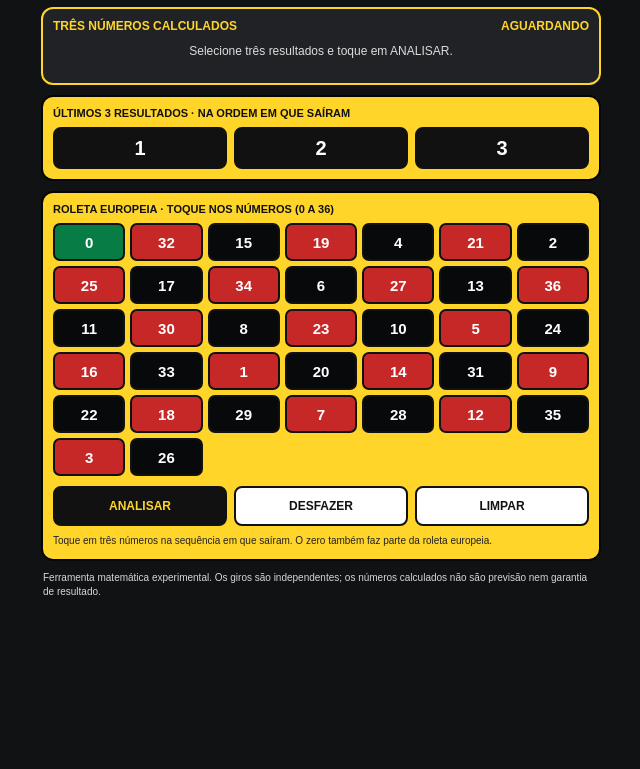
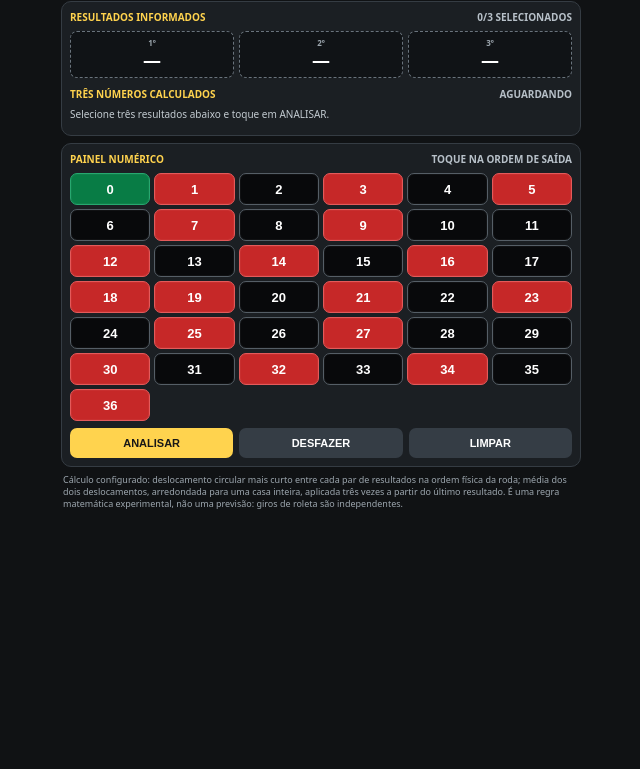
Before and after one commit to andreccardosso/roleta-europeia., a plain HTML site: page index.html in a window 1280 px wide. Shown: the part 31-800 px from the top of the page, without its empty margins (319-959 px from the left). Drawn offline with Linux system fonts and the light colour scheme.

Commit message:
Reformular interface compacta e análise de deslocamento europeia

```diff
--- a/index.html
+++ b/index.html
@@ -4,104 +4,102 @@
 <meta charset="utf-8">
 <meta name="viewport" content="width=device-width,initial-scale=1,viewport-fit=cover">
 <meta name="theme-color" content="#101214">
-<title>Roleta Europeia - Painel de Deslocamento</title>
+<title>ROULETTE DISPLACEMENT – EUROPEAN</title>
 <style>
-:root{--yellow:#ffd52a;--black:#08090b;--red:#c62828;--green:#087c45}
+:root{--bg:#101214;--panel:#1b1f23;--line:#353c43;--gold:#ffd34e;--red:#c62828;--black:#08090b;--green:#087c45;--blue:#20c9ff}
 *{box-sizing:border-box}
-body{margin:0;padding:10px;background:#101214;color:#fff;font:14px Arial,system-ui,sans-serif}
-main{max-width:560px;margin:auto}
-header{display:flex;justify-content:space-between;align-items:center;margin:2px 0 10px;font-weight:900}
-header strong{color:var(--yellow);letter-spacing:.5px}
-header small{font-size:10px;color:#c7c7c7}
-.result{background:#202226;border:2px solid var(--yellow);border-radius:12px;padding:10px;margin-bottom:10px}
-.result-title{display:flex;justify-content:space-between;gap:8px;color:var(--yellow);font-weight:900;font-size:12px}
-.outputs{display:flex;gap:8px;margin-top:9px}
-.output{flex:1;text-align:center;background:#101214;border:1px solid #555;border-radius:8px;padding:7px}
-.output small{display:block;color:#ddd;font-size:10px}
-.output b{font-size:25px}
-.empty{padding:11px 2px;color:#ddd;text-align:center;font-size:12px}
-.panel{background:var(--yellow);color:#111;border:2px solid #050505;border-radius:12px;padding:10px;margin-bottom:10px}
-.label{font-size:11px;font-weight:900;margin-bottom:8px}
-.slots{display:flex;gap:7px}
-.slot{flex:1;min-height:42px;display:grid;place-items:center;background:#111;color:white;border:2px solid #111;border-radius:8px;font-weight:900;font-size:20px}
-.slot.filled{border-color:white}
-.grid{display:grid;grid-template-columns:repeat(7,minmax(0,1fr));gap:5px}
-.num{min-width:0;min-height:38px;border:2px solid #111;border-radius:7px;color:white;font-size:15px;font-weight:900}
-.num.red{background:var(--red)}
-.num.black{background:#08090b}
-.num.green{background:var(--green)}
-.num.selected{outline:3px solid white;outline-offset:1px}
-.num:disabled{opacity:.45}
-.actions{display:flex;gap:7px;margin-top:10px}
-.btn{flex:1;border:2px solid #111;border-radius:8px;padding:11px 4px;font-weight:900;font-size:12px}
-.analyze{background:#111;color:var(--yellow)}
-.other{background:#fff;color:#111}
-.hint{font-size:10px;line-height:1.45;margin-top:8px;color:#222}
-.footer{color:#d7d7d7;font-size:10px;line-height:1.4;margin:4px 2px}
-@media(max-width:360px){body{padding:6px}.num{min-height:33px;font-size:13px}.panel{padding:8px}.grid{gap:4px}}
+body{margin:0;padding:7px;background:var(--bg);color:#f5f6f7;font:13px system-ui,Arial,sans-serif}
+main{max-width:520px;margin:auto}
+header{display:flex;justify-content:space-between;align-items:center;margin:0 1px 7px;gap:8px}
+.brand{font-size:13px;font-weight:900;letter-spacing:.35px}.brand span{color:var(--gold)}
+header small{font-size:9px;color:#aeb6bd}
+.card{background:var(--panel);border:1px solid var(--line);border-radius:10px;padding:8px;margin-bottom:7px}
+.result-title,.section-title{display:flex;justify-content:space-between;align-items:center;gap:6px;font-size:10px;font-weight:900;color:var(--gold)}
+.status{color:#b7c0c8;font-weight:700}
+.input-row{display:flex;gap:5px;margin-top:7px}
+.input-slot{flex:1;min-width:0;text-align:center;border:1px dashed #69737c;border-radius:7px;padding:5px 2px;color:#fff;font-weight:900;font-size:18px;min-height:35px;background:#101316}
+.input-slot small{display:block;color:#9ca6ae;font-size:8px;font-weight:700}
+.input-slot.filled{border:1px solid var(--gold)}
+.output-row{display:flex;gap:6px;margin-top:7px}
+.output{flex:1;min-width:0;text-align:center;background:#101316;border:1px solid #3c4650;border-radius:8px;padding:5px 2px}
+.output small{display:block;color:#c0c8ce;font-size:9px;font-weight:700}
+.output b{display:block;font-size:23px;line-height:1.25;color:var(--gold);text-shadow:0 0 9px #ffd34e55}
+.explain{margin-top:6px;font-size:10px;line-height:1.4;color:#c3cbd1}
+.grid{display:grid;grid-template-columns:repeat(6,minmax(0,1fr));gap:4px;margin-top:7px}
+.num{min-width:0;min-height:32px;border:1px solid #58616a;border-radius:7px;color:#fff;font-weight:900;font-size:13px;background:#111;box-shadow:inset 0 0 0 1px #ffffff08}
+.num.red{background:var(--red);border-color:#e45a5a}
+.num.black{background:var(--black);border-color:#555e66}
+.num.green{background:var(--green);border-color:#27a86f}
+.num.selected{outline:2px solid var(--gold);outline-offset:1px;box-shadow:0 0 8px #ffd34e77}
+.num:disabled{opacity:.42}
+.actions{display:flex;gap:6px;margin-top:7px}
+button.action{flex:1;border:0;border-radius:7px;padding:9px 5px;font-weight:900;font-size:11px}
+#analyze{background:var(--gold);color:#171717}
+#undo,#clear{background:#353d45;color:#fff}
+.note{font-size:9px;line-height:1.35;color:#9da7af;margin:6px 2px 0}
+@media(max-width:340px){body{padding:5px}.card{padding:7px}.num{min-height:29px;font-size:12px}.grid{gap:3px}.output b{font-size:20px}}
 </style>
 </head>
 <body>
 <main>
-<header><div>ROULETTE <strong>EUROPEAN</strong></div><small>PAINEL DE DESLOCAMENTO</small></header>
-<section class="result">
- <div class="result-title"><span>TRÊS NÚMEROS CALCULADOS</span><span id="status">AGUARDANDO</span></div>
- <div id="outputs" class="empty">Selecione três resultados e toque em ANALISAR.</div>
- <div id="detail" class="footer" aria-live="polite"></div>
+<header><div class="brand">ROULETTE <span>DISPLACEMENT</span></div><small>EUROPEAN • 0–36</small></header>
+<section class="card">
+ <div class="result-title"><span>RESULTADOS INFORMADOS</span><span class="status" id="status">0/3 SELECIONADOS</span></div>
+ <div class="input-row" id="slots">
+  <div class="input-slot"><small>1º</small>—</div><div class="input-slot"><small>2º</small>—</div><div class="input-slot"><small>3º</small>—</div>
+ </div>
+ <div class="result-title" style="margin-top:9px"><span>TRÊS NÚMEROS CALCULADOS</span><span class="status" id="calcStatus">AGUARDANDO</span></div>
+ <div id="outputs" class="explain">Selecione três resultados abaixo e toque em ANALISAR.</div>
+ <div id="detail" class="explain" aria-live="polite"></div>
 </section>
-<section class="panel">
- <div class="label">ÚLTIMOS 3 RESULTADOS · NA ORDEM EM QUE SAÍRAM</div>
- <div class="slots" id="slots"><div class="slot">1</div><div class="slot">2</div><div class="slot">3</div></div>
-</section>
-<section class="panel">
- <div class="label">ROLETA EUROPEIA · TOQUE NOS NÚMEROS (0 A 36)</div>
+<section class="card">
+ <div class="section-title"><span>PAINEL NUMÉRICO</span><span class="status">TOQUE NA ORDEM DE SAÍDA</span></div>
  <div class="grid" id="grid">
   <button type="button" class="num green" data-n="0">0</button>
+  <button type="button" class="num red" data-n="1">1</button>
+  <button type="button" class="num black" data-n="2">2</button>
+  <button type="button" class="num red" data-n="3">3</button>
+  <button type="button" class="num black" data-n="4">4</button>
+  <button type="button" class="num red" data-n="5">5</button>
+  <button type="button" class="num black" data-n="6">6</button>
+  <button type="button" class="num red" data-n="7">7</button>
+  <button type="button" class="num black" data-n="8">8</button>
+  <button type="button" class="num red" data-n="9">9</button>
+  <button type="button" class="num black" data-n="10">10</button>
+  <button type="button" class="num black" data-n="11">11</button>
+  <button type="button" class="num red" data-n="12">12</button>
+  <button type="button" class="num black" data-n="13">13</button>
+  <button type="button" class="num red" data-n="14">14</button>
+  <button type="button" class="num black" data-n="15">15</button>
+  <button type="button" class="num red" data-n="16">16</button>
+  <button type="button" class="num black" data-n="17">17</button>
+  <button type="button" class="num red" data-n="18">18</button>
+  <button type="button" class="num red" data-n="19">19</button>
+  <button type="button" class="num black" data-n="20">20</button>
+  <button type="button" class="num red" data-n="21">21</button>
+  <button type="button" class="num black" data-n="22">22</button>
+  <button type="button" class="num red" data-n="23">23</button>
+  <button type="button" class="num black" data-n="24">24</button>
+  <button type="button" class="num red" data-n="25">25</button>
+  <button type="button" class="num black" data-n="26">26</button>
+  <button type="button" class="num red" data-n="27">27</button>
+  <button type="button" class="num black" data-n="28">28</button>
+  <button type="button" class="num black" data-n="29">29</button>
+  <button type="button" class="num red" data-n="30">30</button>
+  <button type="button" class="num black" data-n="31">31</button>
   <button type="button" class="num red" data-n="32">32</button>
-  <button type="button" class="num black" data-n="15">15</button>
-  <button type="button" class="num red" data-n="19">19</button>
-  <button type="button" class="num black" data-n="4">4</button>
-  <button type="button" class="num red" data-n="21">21</button>
-  <button type="button" class="num black" data-n="2">2</button>
-  <button type="button" class="num red" data-n="25">25</button>
-  <button type="button" class="num black" data-n="17">17</button>
+  <button type="button" class="num black" data-n="33">33</button>
   <button type="button" class="num red" data-n="34">34</button>
-  <button type="button" class="num black" data-n="6">6</button>
-  <button type="button" class="num red" data-n="27">27</button>
-  <button type="button" class="num black" data-n="13">13</button>
+  <button type="button" class="num black" data-n="35">35</button>
   <button type="button" class="num red" data-n="36">36</button>
-  <button type="button" class="num black" data-n="11">11</button>
-  <button type="button" class="num red" data-n="30">30</button>
-  <button type="button" class="num black" data-n="8">8</button>
-  <button type="button" class="num red" data-n="23">23</button>
-  <button type="button" class="num black" data-n="10">10</button>
-  <button type="button" class="num red" data-n="5">5</button>
-  <button type="button" class="num black" data-n="24">24</button>
-  <button type="button" class="num red" data-n="16">16</button>
-  <button type="button" class="num black" data-n="33">33</button>
-  <button type="button" class="num red" data-n="1">1</button>
-  <button type="button" class="num black" data-n="20">20</button>
-  <button type="button" class="num red" data-n="14">14</button>
-  <button type="button" class="num black" data-n="31">31</button>
-  <button type="button" class="num red" data-n="9">9</button>
-  <button type="button" class="num black" data-n="22">22</button>
-  <button type="button" class="num red" data-n="18">18</button>
-  <button type="button" class="num black" data-n="29">29</button>
-  <button type="button" class="num red" data-n="7">7</button>
-  <button type="button" class="num black" data-n="28">28</button>
-  <button type="button" class="num red" data-n="12">12</button>
-  <button type="button" class="num black" data-n="35">35</button>
-  <button type="button" class="num red" data-n="3">3</button>
-  <button type="button" class="num black" data-n="26">26</button>
  </div>
  <div class="actions">
-  <button class="btn analyze" id="analyze" type="button">ANALISAR</button>
-  <button class="btn other" id="undo" type="button">DESFAZER</button>
-  <button class="btn other" id="clear" type="button">LIMPAR</button>
+  <button class="action" id="analyze" type="button">ANALISAR</button>
+  <button class="action" id="undo" type="button">DESFAZER</button>
+  <button class="action" id="clear" type="button">LIMPAR</button>
  </div>
- <div class="hint">Toque em três números na sequência em que saíram. O zero também faz parte da roleta europeia.</div>
 </section>
-<div class="footer">Ferramenta matemática experimental. Os giros são independentes; os números calculados não são previsão nem garantia de resultado.</div>
+<div class="note">Cálculo configurado: deslocamento circular mais curto entre cada par de resultados na ordem física da roda; média dos dois deslocamentos, arredondada para uma casa inteira, aplicada três vezes a partir do último resultado. É uma regra matemática experimental, não uma previsão: giros de roleta são independentes.</div>
 </main>
 <script>
 (function(){
@@ -109,30 +107,48 @@ header small{font-size:10px;color:#c7c7c7}
 const wheel=[0,32,15,19,4,21,2,25,17,34,6,27,13,36,11,30,8,23,10,5,24,16,33,1,20,14,31,9,22,18,29,7,28,12,35,3,26];
 const reds=new Set([1,3,5,7,9,12,14,16,18,19,21,23,25,27,30,32,34,36]);
 const grid=document.getElementById('grid'),slots=document.getElementById('slots');
-const outputs=document.getElementById('outputs'),status=document.getElementById('status'),detail=document.getElementById('detail');
+const outputs=document.getElementById('outputs'),detail=document.getElementById('detail');
+const status=document.getElementById('status'),calcStatus=document.getElementById('calcStatus');
 let picks=[];
 function render(){
  slots.replaceChildren();
- for(let i=0;i<3;i++){const d=document.createElement('div');d.className='slot'+(picks[i]!==undefined?' filled':'');d.textContent=picks[i]!==undefined?String(picks[i]):String(i+1);slots.appendChild(d);}
- grid.querySelectorAll('.num').forEach(b=>{const n=Number(b.dataset.n);b.disabled=picks.length>=3&&!picks.includes(n);b.classList.toggle('selected',picks.includes(n));});
+ for(let i=0;i<3;i++){
+  const d=document.createElement('div');d.className='input-slot'+(picks[i]!==undefined?' filled':'');
+  const s=document.createElement('small');s.textContent=['1º','2º','3º'][i];
+  d.append(s,document.createTextNode(picks[i]===undefined?'—':String(picks[i])));slots.appendChild(d);
+ }
+ status.textContent=picks.length+'/3 SELECIONADOS';
+ grid.querySelectorAll('button[data-n]').forEach(b=>{
+  const n=Number(b.dataset.n);b.disabled=picks.length>=3&&!picks.includes(n);
+  b.classList.toggle('selected',picks.includes(n));
+ });
 }
 grid.addEventListener('click',e=>{
- const b=e.target.closest('button[data-n]');
- if(!b||picks.length>=3)return;
- picks.push(Number(b.dataset.n));status.textContent='3 RESULTADOS: '+picks.length+'/3';detail.textContent='';render();
+ const b=e.target.closest('button[data-n]');if(!b||picks.length>=3)return;
+ picks.push(Number(b.dataset.n));calcStatus.textContent='AGUARDANDO';detail.textContent='';render();
 });
 function signed(a,b){let d=(wheel.indexOf(b)-wheel.indexOf(a)+37)%37;if(d>18)d-=37;return d;}
 document.getElementById('analyze').addEventListener('click',()=>{
- if(picks.length!==3){status.textContent='FALTAM NÚMEROS';detail.textContent='Selecione exatamente três resultados antes de analisar.';return;}
- const d1=signed(picks[0],picks[1]),d2=signed(picks[1],picks[2]),step=Math.round((d1+d2)/2);
- let idx=wheel.indexOf(picks[2]);const result=[];
- for(let i=0;i<3;i++){idx=(idx+step+37)%37;result.push(wheel[idx]);}
- status.textContent='ANÁLISE CONCLUÍDA';outputs.className='outputs';outputs.replaceChildren();
- result.forEach((n,i)=>{const box=document.createElement('div');box.className='output';const small=document.createElement('small');small.textContent='OPÇÃO '+(i+1);const strong=document.createElement('b');strong.textContent=String(n);strong.style.color=n===0?'#42df91':reds.has(n)?'#ff7777':'#fff';box.append(small,strong);outputs.appendChild(box);});
- detail.textContent='Deslocamentos: '+d1+' e '+d2+' casas. Passo médio: '+step+'. Cálculo matemático, não previsão.';
+ if(picks.length!==3){calcStatus.textContent='FALTAM RESULTADOS';outputs.textContent='Selecione os três resultados na ordem em que saíram.';detail.textContent='';return;}
+ const d1=signed(picks[0],picks[1]),d2=signed(picks[1],picks[2]);
+ const step=Math.round((d1+d2)/2);let idx=wheel.indexOf(picks[2]);const suggested=[];
+ for(let i=0;i<3;i++){idx=(idx+step+37)%37;suggested.push(wheel[idx]);}
+ calcStatus.textContent='ANÁLISE CONCLUÍDA';outputs.className='output-row';outputs.replaceChildren();
+ suggested.forEach((n,i)=>{
+  const box=document.createElement('div');box.className='output';
+  const label=document.createElement('small');label.textContent=['1º INDICADO','2º INDICADO','3º INDICADO'][i];
+  const value=document.createElement('b');value.textContent=String(n);
+  if(n===0)value.style.color='#35e69a';else if(reds.has(n))value.style.color='#ff7777';else value.style.color='var(--gold)';
+  box.append(label,value);outputs.appendChild(box);
+ });
+ detail.textContent='Entradas: '+picks.join(' → ')+'. Deslocamentos físicos: '+d1+' e '+d2+' casas. Média arredondada: '+step+' casa(s).';
 });
-document.getElementById('undo').addEventListener('click',()=>{picks.pop();status.textContent='AGUARDANDO';detail.textContent='';render();});
-document.getElementById('clear').addEventListener('click',()=>{picks=[];status.textContent='AGUARDANDO';outputs.className='empty';outputs.textContent='Selecione três resultados e toque em ANALISAR.';detail.textContent='';render();});
+document.getElementById('undo').addEventListener('click',()=>{
+ if(picks.length)picks.pop();calcStatus.textContent='AGUARDANDO';outputs.className='explain';outputs.textContent='Selecione três resultados e toque em ANALISAR.';detail.textContent='';render();
+});
+document.getElementById('clear').addEventListener('click',()=>{
+ picks=[];calcStatus.textContent='AGUARDANDO';outputs.className='explain';outputs.textContent='Selecione três resultados e toque em ANALISAR.';detail.textContent='';render();
+});
 render();
 })();
 </script>
```
